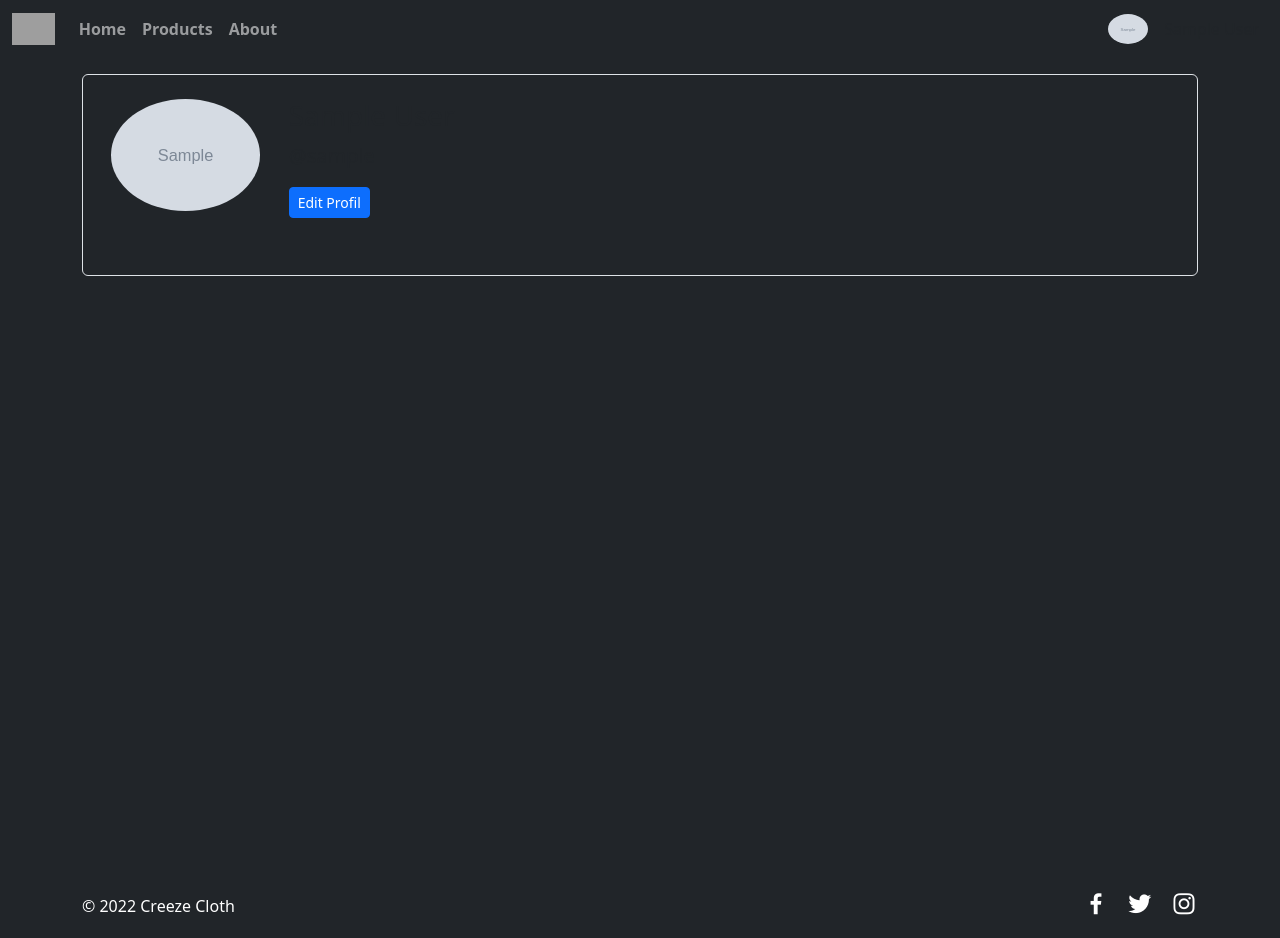
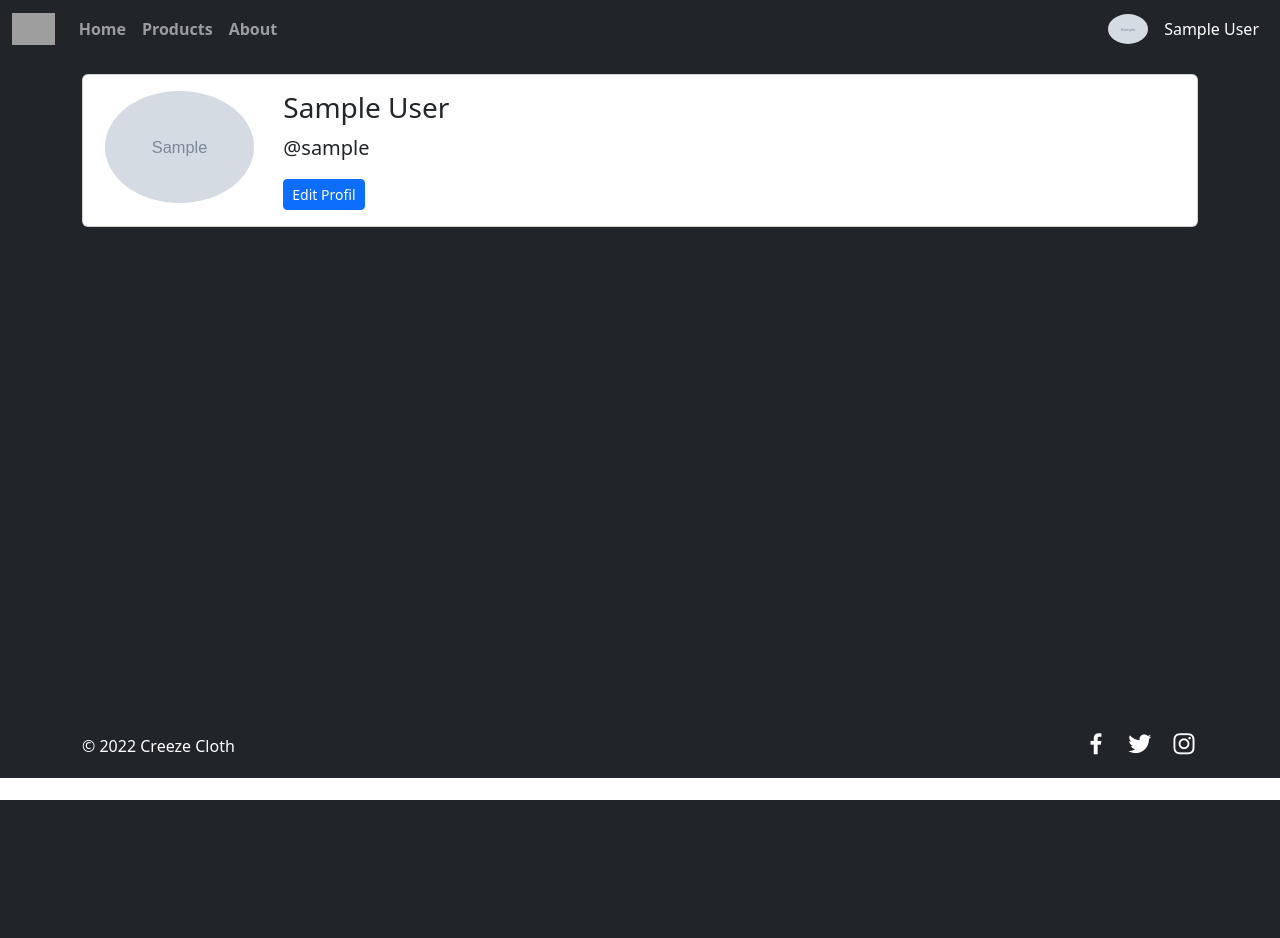
Before and after one commit to adityarrestu/rogstore, a PHP site: the page made by index.php in a window 1280 px wide. After the commit the page ends 800 px from the top, so only its background shows below. Run offline with PHP 8.4, Linux system fonts and the light colour scheme; the visitor is signed in with stand-in values (Sample User, id 1); tables that the repository leaves empty or names only in its code hold one stand-in row (values such as "Sample post"); grey boxes marked "Sample" are stand-in pictures; grey boxes are pictures that could not be loaded.

Commit message:
fix text color

```diff
--- a/components/header.php
+++ b/components/header.php
@@ -65,7 +65,7 @@
             <!-- Dropdown Btn -->
             <div class="dropdown">
               <div class="dropdown-toggle-split" id="dropdownMenuButton1" data-bs-toggle="dropdown" aria-expanded="false">
-                <a class="dropdown-item d-flex align-items-center fs-6" href="?menu=profil&u=<?= $username ?>">
+                <a class="dropdown-item d-flex align-items-center text-white fs-6" href="?menu=profil&u=<?= $username ?>">
                   <img src="./img/<?= $user[0]['image'] ?>" class="rounded-circle me-3" alt="" style="width: 2.5rem" />
                   <?= $user[0]["name"]; ?>
                 </a>
--- a/page/profile.php
+++ b/page/profile.php
@@ -8,8 +8,10 @@
 </head>
 
 <!-- Profile -->
-<div class="container vh-100">
-  <div class="rounded container border my-3 p-4">
+<div class="container" style="min-height: 80vh;">
+  <div class="container my-3 p-0">
+    <div class="card m-0">
+      <div class="card-body">
         <div class="row row-cols-2">
           <div class="col-4 col-sm-3 col-lg-2">
             <div class="d-flex align-items-center justify-content-center">
@@ -26,6 +28,8 @@
             <?php endif; ?>
           </div>
         </div>
+      </div>
+    </div>
     <hr>
   </div>
 </div>
```
Lines whose indentation alone changed are shown as unchanged.
